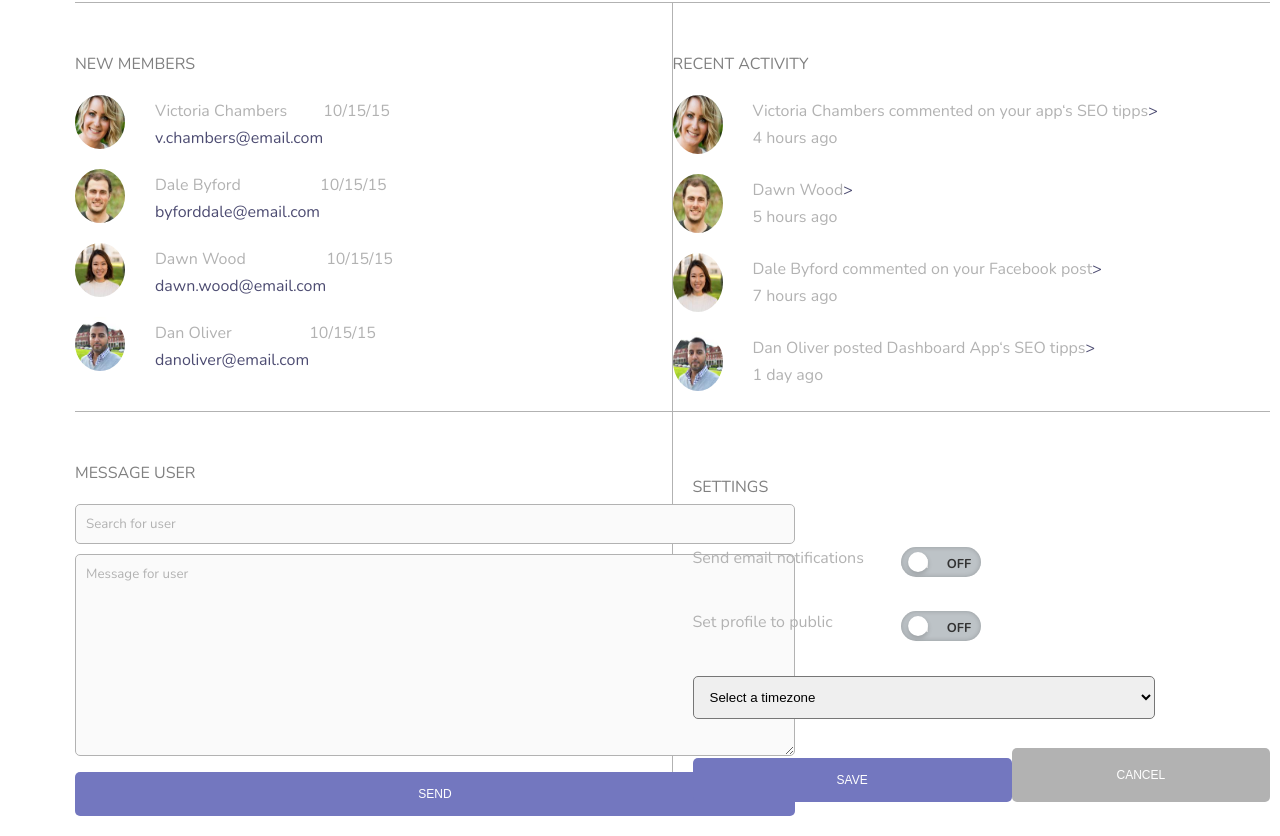
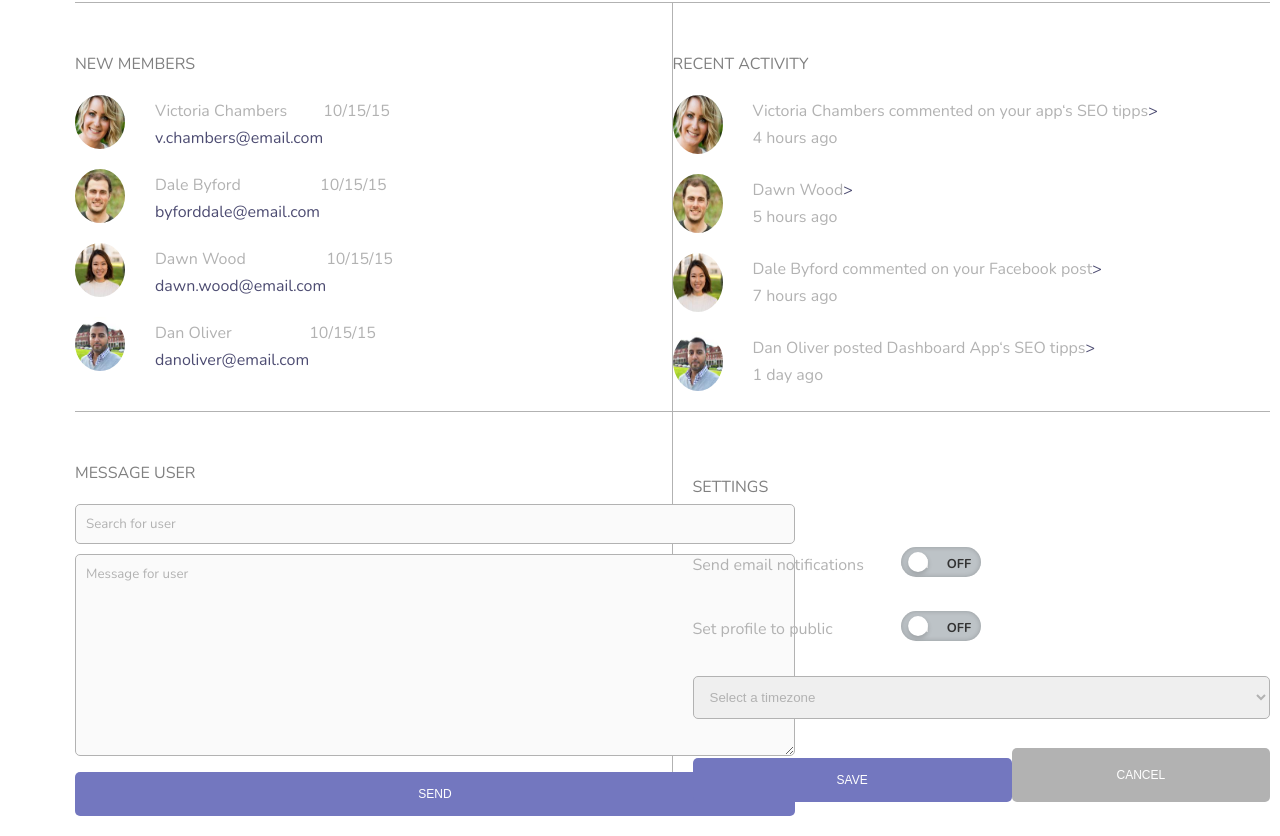
Before and after one commit to brigittavarga/techdegree-project-7, a website: page index.html in a window 1280 px wide. Shown: the part 1467-2303 px from the top of the page. Drawn offline with nearby package versions, Linux system fonts and the light colour scheme.

Commit message:
layout changes

```diff
--- a/scss/style.scss
+++ b/scss/style.scss
@@ -140,6 +140,7 @@ input:checked[type="checkbox"]::before {
   display: flex;
   justify-content: space-between;
   width: 50%;
+  align-items: center;
 }
 
 label {
@@ -522,4 +523,10 @@ MEDIA QUERIES
   .social-stats h3 {
     margin-left: 50px;
   }
+
+  #timezone {
+    width: 100%;
+    border: 1px solid $light-gray;
+    color: $light-gray;
+  }
 }
```
Also changed, not shown: css/style.css, 1 other file.
